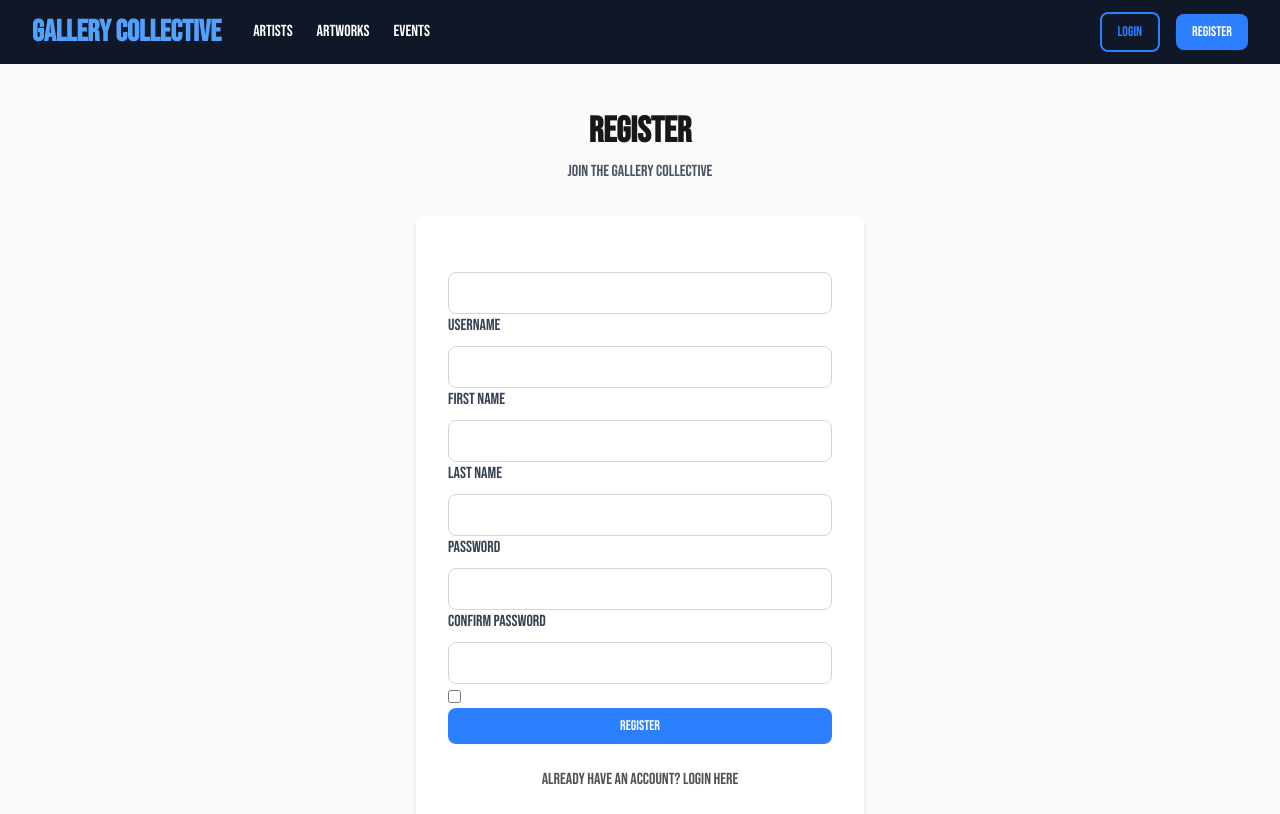
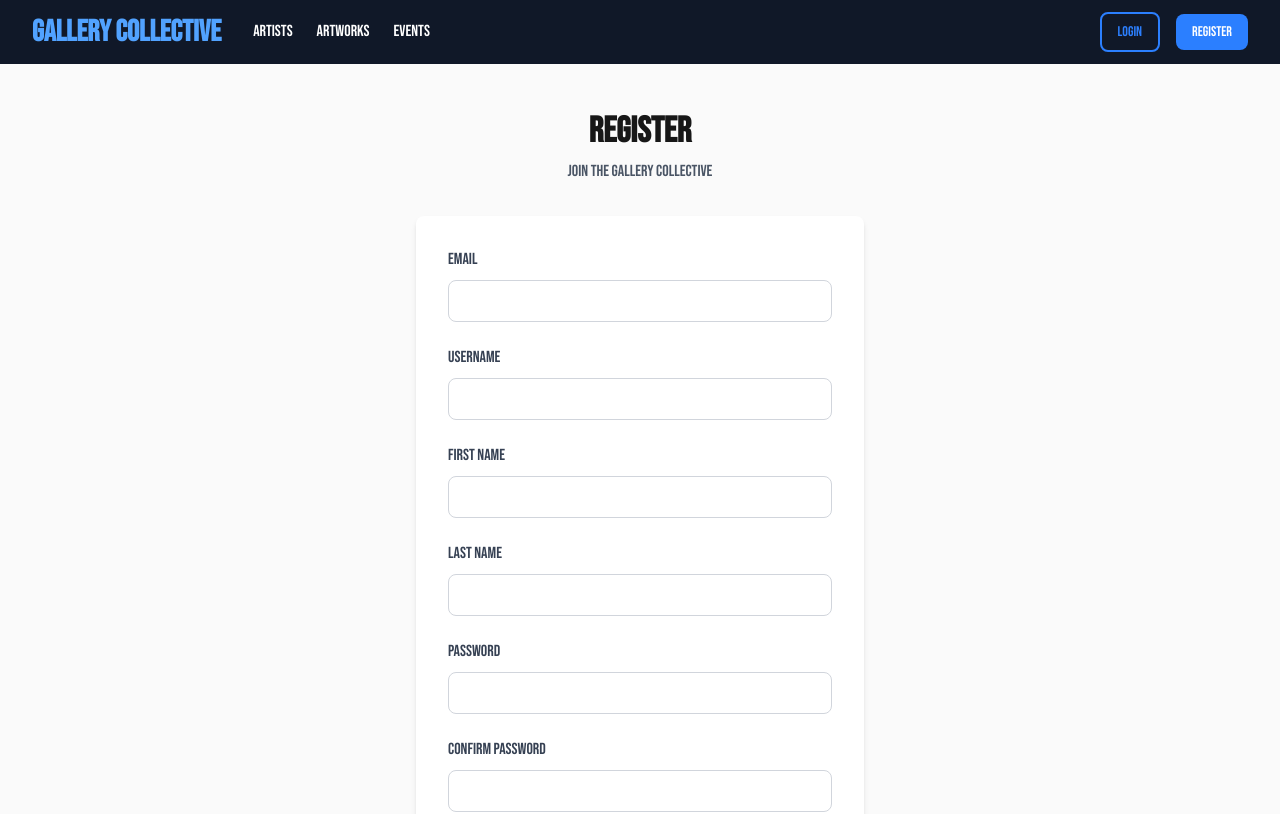
Before and after one commit to SquidIcarus/the-gallery-collective-frontend, a React (Vite) app: page /register in a window 1280 px wide. Shown: the top 814 px of the page. Built offline with nearby package versions, Linux system fonts and the light colour scheme; no server answers.

Commit message:
fix login and register syntax typos for password input and email label

```diff
--- a/src/pages/Login.jsx
+++ b/src/pages/Login.jsx
@@ -79,7 +79,7 @@ function Login() {
                         name="password"
                         value={formData.password}
                         onChange={handleChange}
-                        className='form-label'
+                        className='form-input'
                         required
                     />
                 </div>
--- a/src/pages/Register.jsx
+++ b/src/pages/Register.jsx
@@ -77,9 +77,20 @@ function Register() {
                 </div>
 
                 <div className='bg-white rounded-lg shadow-md p-8'>
+                     <form onSubmit={handleSubmit} className='space-y-6'>
+                        {error && (
+                            <div className='bg-red-50 border border-red-200 text-red-700 px-4 py-3 rounded-lg'>
+                                {error}
+                            </div>
+                        )}
+                        {success && (
+                            <div className='bg-green-50 border border-green-200 text-green-700 px-4 py-3 rounded-lg'>
+                                {success}
+                            </div>
+                        )}
 
                         <div>
-                            <label htmlFor='email' className='for-label'>
+                            <label htmlFor='email' className='form-label'>
                                 Email
                         </label>
                         <input
@@ -122,6 +133,7 @@ function Register() {
                             required
                         />
                     </div>
+
                     <div>
                         <label htmlFor='last_name' className='form-label'>
                             Last Name
@@ -176,23 +188,12 @@ function Register() {
                                 onChange={handleChange}
                                 className='mr-2'
                             />
-                        Register as an artist
+                            <span className='text-gray-700'>Register as an artist</span>
                         </label>
                     </div>
 
-                  <form onSubmit={handleSubmit} className='space-y-6'>
-                        {error && (
-                            <div className='bg-red-50 border border-red-200 text-red-700 px-4 py-3 rounded-lg'>
-                                {error}
-                            </div>
-                        )}
-                        {success && (
-                            <div className='bg-green-50 border border-green-200 text-green-700 px-4 py-3 rounded-lg'>
-                            {success}
-                            </div>
-                        )}
-
-                    <button type='submit'
+                    <button
+                        type='submit'
                         disabled={isLoading}
                         className='w-full btn-primary'
                     >
```
Lines whose indentation alone changed are shown as unchanged.
